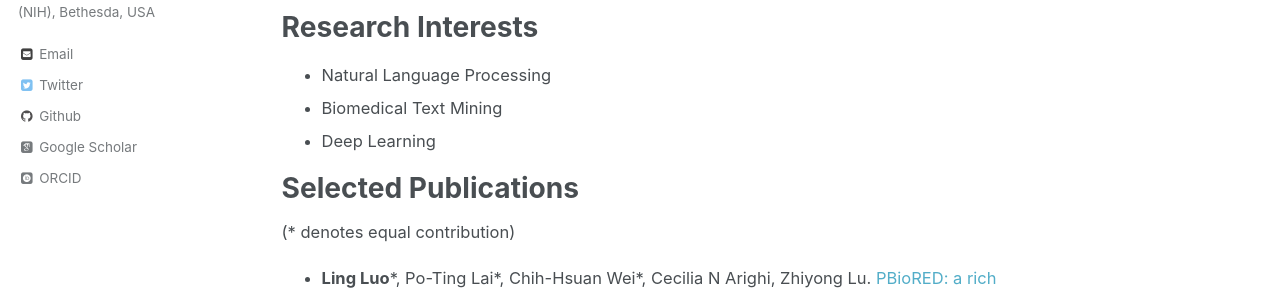
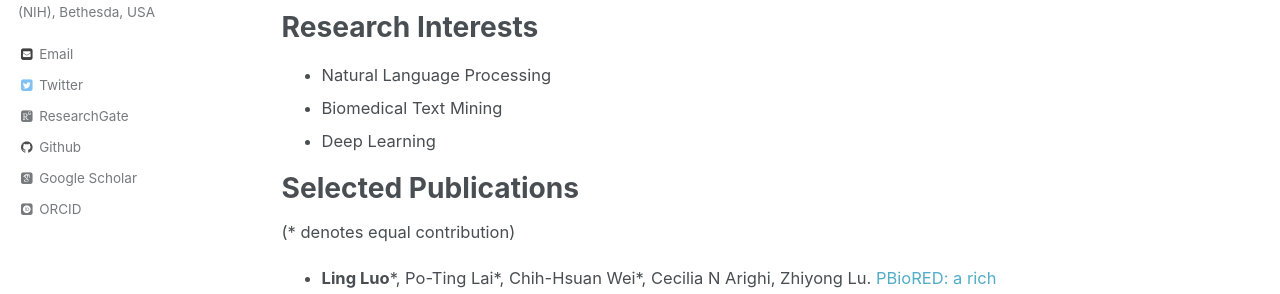
Before and after one commit to lingluodlut/lingluodlut.github.io, a Jekyll site: the page built from _pages/about.md, in a window 1280 px wide. Shown: the part 393-687 px from the top of the page. Built offline with Jekyll 4.4.1, drawn with Linux system fonts in a browser that asks for light colours; some web fonts are replaced.

Commit message:
Update author-profile.html

```diff
--- a/_includes/author-profile.html
+++ b/_includes/author-profile.html
@@ -48,6 +48,9 @@
       {% endif %}
       {% if author.linkedin %}
         <li><a href="https://www.linkedin.com/in/{{ author.linkedin }}"><i class="fa fa-fw fa-linkedin-square" aria-hidden="true"></i> LinkedIn</a></li>
+      {% endif %}
+      {% if author.researchgate %}
+        <li><a href="{{ author.researchgate }}"><i class="ai ai-researchgate-square ai-fw"></i> ResearchGate</a></li>
       {% endif %}
       {% if author.xing %}
         <li><a href="https://www.xing.com/profile/{{ author.xing }}"><i class="fa fa-fw fa-xing-square" aria-hidden="true"></i> XING</a></li>
```
